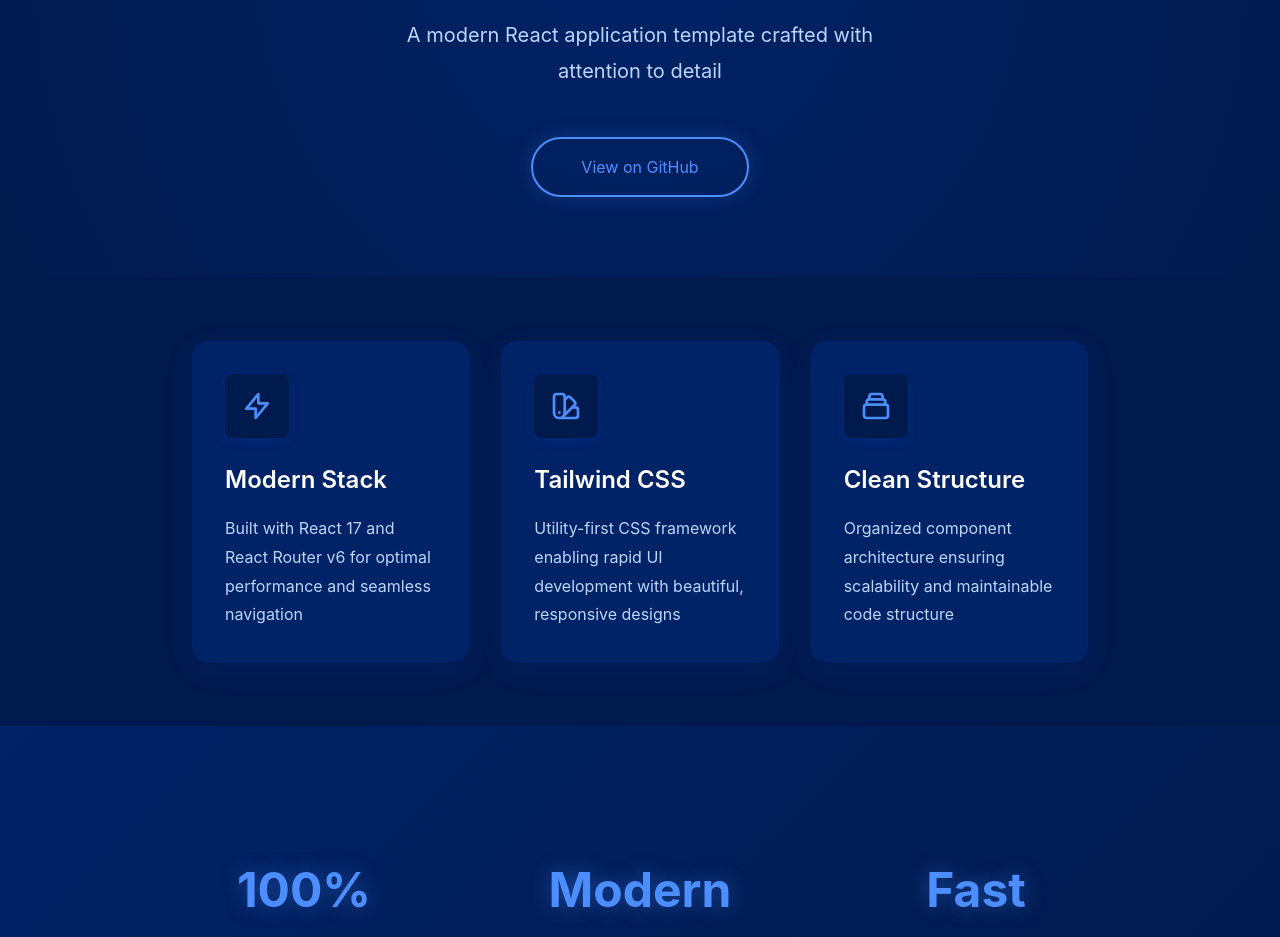
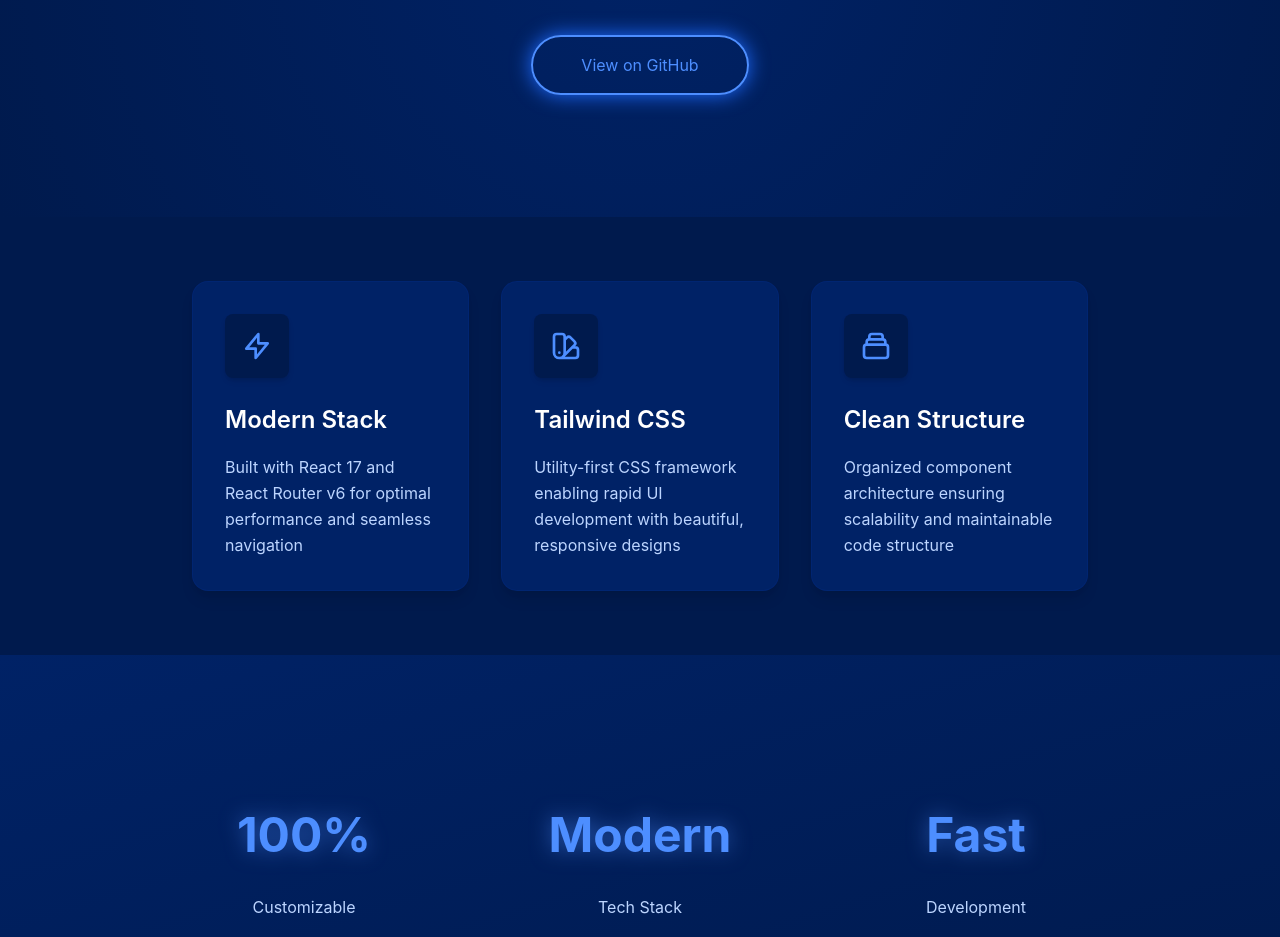
Before and after one commit to robertobendi/RePlate, a React (Create React App) app: page / in a window 1280 px wide. Shown: the part 400-1337 px from the top of the page. Built offline with nearby package versions, Linux system fonts and the light colour scheme.

Commit message:
upgraded config

```diff
--- a/src/components/layout/Footer.js
+++ b/src/components/layout/Footer.js
@@ -1,30 +1,19 @@
 import websiteInfo from './../../utils/websiteInfo';
 
 function Footer() {
-  const { theme, site } = websiteInfo;
+  const { site } = websiteInfo;
+
   return (
-    <footer style={{
-      backgroundColor: theme.colors.surface,
-      borderTop: `1px solid ${theme.colors.border.primary}`,
-      fontFamily: theme.font.primary
-    }}>
+    <footer className="bg-surface border-t border-border-primary font-sans">
       <div className="max-w-5xl mx-auto px-4">
         <div className="py-8 flex flex-col md:flex-row justify-between items-center">
-          <div style={{
-            color: theme.colors.text.secondary,
-            fontSize: theme.font.sizes.sm
-          }}>
+          <div className="text-text-secondary text-sm">
             © {new Date().getFullYear()} {site.author}. All rights reserved.
           </div>
           <div className="mt-4 md:mt-0">
             <a
               href={site.links.github}
-              style={{
-                color: theme.colors.text.accent,
-                fontSize: theme.font.sizes.sm,
-                transition: theme.style.transitions.fast
-              }}
-              className="hover:opacity-75"
+              className="text-text-accent text-sm transition-all duration-fast hover:opacity-75"
               target="_blank"
               rel="noopener noreferrer"
             >
--- a/src/components/layout/Navbar.js
+++ b/src/components/layout/Navbar.js
@@ -5,21 +5,14 @@ import logo from './../../assets/img/logo.png';
 
 function Navbar() {
   const [isOpen, setIsOpen] = useState(false);
- const { theme } = websiteInfo;
 
   return (
-   <nav style={{
-     backgroundColor: theme.colors.background,
-     fontFamily: theme.font.primary,
-     borderBottom: `1px solid ${theme.colors.border.primary}`,
-     transition: theme.style.transitions.default
-   }}>
+    <nav className="bg-background font-sans border-b border-border-primary transition-all duration-DEFAULT">
       <div className="max-w-5xl mx-auto px-4 h-14">
         <div className="flex justify-between items-center h-full">
           <Link
             to="/"
-           className="flex items-center space-x-2 hover:opacity-75"
-           style={{ transition: theme.style.transitions.fast }}
+            className="flex items-center space-x-2 hover:opacity-75 transition-all duration-fast"
           >
             <img src={logo} alt="Logo" className="h-6 w-auto" />
           </Link>
@@ -29,12 +22,7 @@ function Navbar() {
               <Link
                 key={item.path}
                 to={item.path}
-               style={{
-                 color: theme.colors.text.secondary,
-                 fontSize: theme.font.sizes.sm,
-                 transition: theme.style.transitions.fast
-               }}
-               className="hover:opacity-75"
+                className="text-text-secondary text-sm hover:opacity-75 transition-all duration-fast"
               >
                 {item.label}
               </Link>
@@ -43,11 +31,7 @@ function Navbar() {
 
           <button
             onClick={() => setIsOpen(!isOpen)}
-           style={{
-             color: theme.colors.text.secondary,
-             transition: theme.style.transitions.fast
-           }}
-           className="md:hidden hover:opacity-75"
+            className="md:hidden text-text-secondary hover:opacity-75 transition-all duration-fast"
           >
             <span className="sr-only">Menu</span>
             {isOpen ? (
@@ -64,25 +48,14 @@ function Navbar() {
 
         {isOpen && (
           <div
-           className="md:hidden absolute left-0 right-0 p-4"
-           style={{
-             backgroundColor: theme.colors.surface,
-             borderBottom: `1px solid ${theme.colors.border.primary}`,
-             boxShadow: theme.style.shadows.lg,
-             transition: theme.style.transitions.default
-           }}
+            className="md:hidden absolute left-0 right-0 p-4 bg-surface border-b border-border-primary shadow-lg transition-all duration-DEFAULT"
           >
             <div className="flex flex-col space-y-3">
               {websiteInfo.navigation.menu.map((item) => (
                 <Link
                   key={item.path}
                   to={item.path}
-                 style={{
-                   color: theme.colors.text.secondary,
-                   fontSize: theme.font.sizes.sm,
-                   transition: theme.style.transitions.fast
-                 }}
-                 className="hover:opacity-75"
+                  className="text-text-secondary text-sm hover:opacity-75 transition-all duration-fast"
                   onClick={() => setIsOpen(false)}
                 >
                   {item.label}
--- a/src/pages/Home.js
+++ b/src/pages/Home.js
@@ -4,14 +4,14 @@ import logo from './../assets/img/logo.png';
 
 function Home() {
   const [hovered, setHovered] = useState(null);
-  const { theme, site } = websiteInfo;
+  const { site } = websiteInfo;
 
   const features = [
     {
       title: 'Modern Stack',
       description: 'Built with React 17 and React Router v6 for optimal performance and seamless navigation',
       icon: (
-        <svg className="w-8 h-8" style={{ color: theme.colors.text.accent }} fill="none" stroke="currentColor" viewBox="0 0 24 24">
+        <svg className="w-8 h-8 text-text-accent" fill="none" stroke="currentColor" viewBox="0 0 24 24">
           <path strokeLinecap="round" strokeLinejoin="round" strokeWidth="2" d="M13 10V3L4 14h7v7l9-11h-7z" />
         </svg>
       )
@@ -20,7 +20,7 @@ function Home() {
       title: 'Tailwind CSS',
       description: 'Utility-first CSS framework enabling rapid UI development with beautiful, responsive designs',
       icon: (
-        <svg className="w-8 h-8" style={{ color: theme.colors.text.accent }} fill="none" stroke="currentColor" viewBox="0 0 24 24">
+        <svg className="w-8 h-8 text-text-accent" fill="none" stroke="currentColor" viewBox="0 0 24 24">
           <path strokeLinecap="round" strokeLinejoin="round" strokeWidth="2" d="M7 21a4 4 0 01-4-4V5a2 2 0 012-2h4a2 2 0 012 2v12a4 4 0 01-4 4zm0 0h12a2 2 0 002-2v-4a2 2 0 00-2-2h-2.343M11 7.343l1.657-1.657a2 2 0 012.828 0l2.829 2.829a2 2 0 010 2.828l-8.486 8.485M7 17h.01" />
         </svg>
       )
@@ -29,55 +29,30 @@ function Home() {
       title: 'Clean Structure',
       description: 'Organized component architecture ensuring scalability and maintainable code structure',
       icon: (
-        <svg className="w-8 h-8" style={{ color: theme.colors.text.accent }} fill="none" stroke="currentColor" viewBox="0 0 24 24">
+        <svg className="w-8 h-8 text-text-accent" fill="none" stroke="currentColor" viewBox="0 0 24 24">
           <path strokeLinecap="round" strokeLinejoin="round" strokeWidth="2" d="M19 11H5m14 0a2 2 0 012 2v6a2 2 0 01-2 2H5a2 2 0 01-2-2v-6a2 2 0 012-2m14 0V9a2 2 0 00-2-2M5 11V9a2 2 0 012-2m0 0V5a2 2 0 012-2h6a2 2 0 012 2v2M7 7h10" />
         </svg>
       )
     }
   ];
 
+  const glowStyle = {
+    filter: 'drop-shadow(0 0 10px rgba(77, 142, 255, 0.5))',
+    WebkitFilter: 'drop-shadow(0 0 10px rgba(77, 142, 255, 0.5))'
+  };
+
   return (
-    <div className="min-h-screen" style={{
-      backgroundColor: theme.colors.background,
-      fontFamily: theme.font.primary
-    }}>
+    <div className="min-h-screen bg-background font-sans">
       {/* Hero Section */}
-      <div className="min-h-[70vh] flex items-center justify-center py-20 px-4" style={{
-        background: `radial-gradient(circle at 50% 50%, ${theme.colors.surface}, ${theme.colors.background})`,
-        transition: theme.style.transitions.default
-      }}>
+      <div className="min-h-[70vh] flex items-center justify-center py-20 px-4 bg-gradient-radial from-surface to-background transition-all duration-DEFAULT">
         <div className="max-w-5xl mx-auto text-center">
           <img src={logo} alt="Logo" className="h-32 w-auto mx-auto mb-12 animate-pulse" />
-          <h1 className="mb-8" style={{
-            color: theme.colors.text.primary,
-            fontSize: theme.font.sizes['5xl'],
-            fontWeight: 'bold',
-            textShadow: '0 2px 4px rgba(0,0,0,0.3)'
-          }}>
-            {site.name}
-          </h1>
-          <p style={{
-            color: theme.colors.text.secondary,
-            fontSize: theme.font.sizes.xl,
-            maxWidth: '32rem',
-            margin: '0 auto',
-            marginBottom: '3rem',
-            lineHeight: '1.8'
-          }}>
+          <p className="text-text-secondary text-xl max-w-2xl mx-auto mb-12 leading-relaxed">
             {site.description}
           </p>
           <a
             href="https://github.com/robertobendi/RePlate"
-            style={{
-              backgroundColor: 'transparent',
-              color: theme.colors.text.accent,
-              border: `2px solid ${theme.colors.text.accent}`,
-              padding: '1rem 3rem',
-              borderRadius: theme.borderRadius.full,
-              boxShadow: `0 0 20px ${theme.colors.text.accent}33`,
-              transition: theme.style.transitions.default
-            }}
-            className="inline-block transform hover:scale-105 hover:shadow-2xl"
+            className="inline-block px-12 py-4 border-2 border-text-accent text-text-accent rounded-full shadow-accent transition-all duration-DEFAULT transform hover:scale-105 hover:shadow-2xl"
             target="_blank"
             rel="noopener noreferrer"
           >
@@ -92,40 +67,17 @@ function Home() {
           {features.map((feature, index) => (
             <div
               key={index}
-              style={{
-                backgroundColor: theme.colors.surface,
-                borderRadius: theme.borderRadius.lg,
-                padding: '2rem',
-                boxShadow: `0 8px 32px ${theme.colors.primary}15`,
-                transition: theme.style.transitions.default,
-                border: `1px solid ${theme.colors.border.primary}33`
-              }}
-              className="transform hover:-translate-y-2 hover:shadow-2xl"
+              className="bg-surface rounded-lg p-8 shadow-lg transition-all duration-DEFAULT border border-opacity-20 border-border-primary transform hover:-translate-y-2 hover:shadow-2xl"
               onMouseEnter={() => setHovered(index)}
               onMouseLeave={() => setHovered(null)}
             >
-              <div style={{
-                backgroundColor: theme.colors.background,
-                padding: '1rem',
-                borderRadius: theme.borderRadius.default,
-                width: 'fit-content',
-                marginBottom: '1.5rem',
-                boxShadow: `0 4px 12px ${theme.colors.primary}20`
-              }}>
+              <div className="bg-background p-4 rounded mb-6 w-fit shadow-md">
                 {feature.icon}
               </div>
-              <h3 style={{
-                color: theme.colors.text.primary,
-                fontSize: theme.font.sizes['2xl'],
-                fontWeight: '600',
-                marginBottom: '1rem'
-              }}>
+              <h3 className="text-text-primary text-2xl font-semibold mb-4">
                 {feature.title}
               </h3>
-              <p style={{
-                color: theme.colors.text.secondary,
-                lineHeight: '1.8'
-              }}>
+              <p className="text-text-secondary leading-relaxed">
                 {feature.description}
               </p>
             </div>
@@ -134,43 +86,22 @@ function Home() {
       </div>
 
       {/* Stats Section */}
-      <div style={{
-        backgroundColor: theme.colors.surface,
-        padding: '6rem 0',
-        background: `linear-gradient(135deg, ${theme.colors.surface}, ${theme.colors.background})`
-      }}>
+      <div className="bg-gradient-to-br from-surface to-background py-24">
         <div className="max-w-5xl mx-auto p-4 md:p-8">
           <div className="grid md:grid-cols-3 gap-12 text-center">
-            <div>
-              <div style={{
-                color: theme.colors.text.accent,
-                fontSize: theme.font.sizes['5xl'],
-                fontWeight: 'bold',
-                marginBottom: '0.5rem',
-                textShadow: `0 0 20px ${theme.colors.text.accent}66`
-              }}>100%</div>
-              <div style={{ color: theme.colors.text.secondary }}>Customizable</div>
-            </div>
-            <div>
-              <div style={{
-                color: theme.colors.text.accent,
-                fontSize: theme.font.sizes['5xl'],
-                fontWeight: 'bold',
-                marginBottom: '0.5rem',
-                textShadow: `0 0 20px ${theme.colors.text.accent}66`
-              }}>Modern</div>
-              <div style={{ color: theme.colors.text.secondary }}>Tech Stack</div>
-            </div>
-            <div>
-              <div style={{
-                color: theme.colors.text.accent,
-                fontSize: theme.font.sizes['5xl'],
-                fontWeight: 'bold',
-                marginBottom: '0.5rem',
-                textShadow: `0 0 20px ${theme.colors.text.accent}66`
-              }}>Fast</div>
-              <div style={{ color: theme.colors.text.secondary }}>Development</div>
-            </div>
+            {['100%', 'Modern', 'Fast'].map((stat) => (
+              <div key={stat} className="relative">
+                <div
+                  className="text-text-accent text-5xl font-bold mb-2 rounded-lg py-4"
+                  style={glowStyle}
+                >
+                  {stat}
+                </div>
+                <div className="text-text-secondary">
+                  {stat === '100%' ? 'Customizable' : stat === 'Modern' ? 'Tech Stack' : 'Development'}
+                </div>
+              </div>
+            ))}
           </div>
         </div>
       </div>
--- a/src/pages/Page1.js
+++ b/src/pages/Page1.js
@@ -1,8 +1,6 @@
 import websiteInfo from '../utils/websiteInfo';
 
 function Page1() {
-  const { theme } = websiteInfo;
-
   const importFixerCode = `const fixer = new SmartImportFixer('./src');
 
 // Maps file locations
@@ -20,28 +18,24 @@ fixImports(filePath) {
 }`;
 
   return (
-    <div className="min-h-screen" style={{ backgroundColor: theme.colors.background }}>
+    <div className="min-h-screen bg-background">
       <div className="max-w-5xl mx-auto p-4 md:p-8 lg:p-12">
-        <h1 className="text-3xl font-semibold mb-8" style={{ color: theme.colors.text.primary }}>
+        <h1 className="text-3xl font-semibold mb-8 text-text-primary">
           Project Tools
         </h1>
 
         {/* Import Fixer Section */}
-        <div className="mb-12 p-8" style={{
-          backgroundColor: theme.colors.surface,
-          borderRadius: theme.borderRadius.lg,
-          boxShadow: theme.style.shadows.lg
-        }}>
-          <h2 className="text-2xl font-medium mb-6" style={{ color: theme.colors.text.primary }}>
+        <div className="mb-12 p-8 bg-surface rounded-lg shadow-lg">
+          <h2 className="text-2xl font-medium mb-6 text-text-primary">
             Import Fixer Tool
           </h2>
 
           <div className="grid md:grid-cols-2 gap-8 mb-8">
             <div>
-              <h3 className="text-xl mb-4" style={{ color: theme.colors.text.accent }}>
+              <h3 className="text-xl mb-4 text-text-accent">
                 What it does
               </h3>
-              <ul className="space-y-2" style={{ color: theme.colors.text.secondary }}>
+              <ul className="space-y-2 text-text-secondary">
                 <li>• Automatically fixes import paths</li>
                 <li>• Handles JavaScript and asset files</li>
                 <li>• Updates relative paths based on file location</li>
@@ -50,13 +44,13 @@ fixImports(filePath) {
             </div>
 
             <div>
-              <h3 className="text-xl mb-4" style={{ color: theme.colors.text.accent }}>
+              <h3 className="text-xl mb-4 text-text-accent">
                 How to use
               </h3>
-              <div style={{ color: theme.colors.text.secondary }}>
+              <div className="text-text-secondary">
                 <p className="mb-4">1. Place in <code>scripts/fix-imports.js</code></p>
                 <p>2. Run:</p>
-                <pre className="p-3 mt-2 rounded" style={{ backgroundColor: theme.colors.background }}>
+                <pre className="p-3 mt-2 rounded bg-background">
                   node scripts/fix-imports.js
                 </pre>
               </div>
@@ -64,14 +58,10 @@ fixImports(filePath) {
           </div>
 
           <div>
-            <h3 className="text-xl mb-4" style={{ color: theme.colors.text.accent }}>
+            <h3 className="text-xl mb-4 text-text-accent">
               Code Overview
             </h3>
-            <pre className="p-4 rounded-lg overflow-x-auto" style={{
-              backgroundColor: theme.colors.background,
-              color: theme.colors.text.primary,
-              fontSize: theme.font.sizes.sm
-            }}>
+            <pre className="p-4 rounded-lg overflow-x-auto bg-background text-text-primary text-sm">
               <code>{importFixerCode}</code>
             </pre>
           </div>
@@ -79,27 +69,21 @@ fixImports(filePath) {
 
         {/* Theme Tutorial Section */}
         <div className="grid gap-8 md:grid-cols-2">
-          <div className="shadow-lg p-6" style={{
-            backgroundColor: theme.colors.surface,
-            borderRadius: theme.borderRadius.default
-          }}>
-            <h2 className="text-xl font-medium mb-4" style={{ color: theme.colors.text.primary }}>
+          <div className="shadow-lg p-6 bg-surface rounded">
+            <h2 className="text-xl font-medium mb-4 text-text-primary">
               Theme System
             </h2>
-            <p className="leading-relaxed" style={{ color: theme.colors.text.secondary }}>
+            <p className="leading-relaxed text-text-secondary">
               RePlate uses a central theme configuration in websiteInfo.js. Import and destructure
               the theme object to access colors, typography, spacing, and other design tokens.
             </p>
           </div>
 
-          <div className="shadow-lg p-6" style={{
-            backgroundColor: theme.colors.surface,
-            borderRadius: theme.borderRadius.default
-          }}>
-            <h2 className="text-xl font-medium mb-4" style={{ color: theme.colors.text.primary }}>
+          <div className="shadow-lg p-6 bg-surface rounded">
+            <h2 className="text-xl font-medium mb-4 text-text-primary">
               Project Structure
             </h2>
-            <p className="leading-relaxed" style={{ color: theme.colors.text.secondary }}>
+            <p className="leading-relaxed text-text-secondary">
               Components are organized by feature and layout. Assets and styles have dedicated
               directories. Utils contain shared code and configurations.
             </p>
--- a/src/utils/websiteInfo.js
+++ b/src/utils/websiteInfo.js
@@ -1,95 +1,23 @@
+// websiteInfo.js
 export default {
-  "theme": {
-    "_colorsDocs": "Core color palette for consistent styling",
-    "colors": {
-      "primary": "#0052ff",
-      "secondary": "#003399",
-      "accent": "#1e6bff",
-      "background": "#001a4d",
-      "surface": "#002266",
-      "text": {
-        "primary": "#ffffff",
-        "secondary": "#bcd5ff",
-        "accent": "#4d8eff"
-      },
-      "border": {
-        "primary": "#003399",
-        "secondary": "#001a4d"
-      }
-    },
-
-    "_fontDocs": "Typography settings including font families and size scale",
-    "font": {
-      "primary": "-apple-system, BlinkMacSystemFont, 'Segoe UI', 'Roboto', 'Oxygen', 'Ubuntu', 'Cantarell', 'Fira Sans', 'Droid Sans', 'Helvetica Neue', sans-serif",
-      "code": "source-code-pro, Menlo, Monaco, Consolas, 'Courier New', monospace",
-      "sizes": {
-        "xs": "0.75rem",
-        "sm": "0.875rem",
-        "base": "1rem",
-        "lg": "1.125rem",
-        "xl": "1.25rem",
-        "2xl": "1.5rem",
-        "3xl": "1.875rem",
-        "4xl": "2.25rem",
-        "5xl": "3rem"
-      }
-    },
-
-    "_spacingDocs": "Layout spacing configurations",
-    "spacing": {
-      "container": {
-        "max": "5xl",
-        "padding": {
-          "default": "1rem",
-          "sm": "1.5rem"
-        }
-      }
-    },
-
-    "_borderRadiusDocs": "Border radius presets for consistent component shapes",
-    "borderRadius": {
-      "sm": "0.25rem",
-      "default": "0.5rem",
-      "lg": "1rem",
-      "full": "9999px"
-    },
-
-    "_styleDocs": "Additional styling utilities including shadows and transitions",
-    "style": {
-      "shadows": {
-        "sm": "0 1px 2px 0 rgba(0, 0, 0, 0.05)",
-        "default": "0 1px 3px 0 rgba(0, 0, 0, 0.1), 0 1px 2px 0 rgba(0, 0, 0, 0.06)",
-        "lg": "0 10px 15px -3px rgba(0, 0, 0, 0.1), 0 4px 6px -2px rgba(0, 0, 0, 0.05)"
-      },
-      "transitions": {
-        "default": "all 0.3s ease",
-        "fast": "all 0.15s ease",
-        "slow": "all 0.45s ease"
-      }
+  site: {
+    name: "RePlate",
+    description: "A modern React application template crafted with attention to detail",
+    author: "Roberto Bendinelli",
+    links: {
+      github: "https://github.com/robertobendi",
+      documentation: "/docs"
     }
   },
-
-  "_siteDocs": "Site metadata and configuration",
-  "site": {
-    "name": "RePlate",
-    "description": "A modern React application template crafted with attention to detail",
-    "author": "Roberto Bendinelli",
-    "links": {
-      "github": "https://github.com/robertobendi",
-      "documentation": "/docs"
-    }
-  },
-
-  "_navigationDocs": "Site navigation structure",
-  "navigation": {
-    "menu": [
+  navigation: {
+    menu: [
       {
-        "label": "Home",
-        "path": "/"
+        label: "Home",
+        path: "/"
       },
       {
-        "label": "Page 1",
-        "path": "/page1"
+        label: "Page 1",
+        path: "/page1"
       }
     ]
   }
--- a/tailwind.config.js
+++ b/tailwind.config.js
@@ -4,7 +4,87 @@ module.exports = {
     "./src/**/*.{js,jsx,ts,tsx}",
   ],
   theme: {
-    extend: {},
+    extend: {
+      colors: {
+        primary: "#0052ff",
+        secondary: "#003399",
+        accent: "#1e6bff",
+        background: "#001a4d",
+        surface: "#002266",
+        text: {
+          primary: "#ffffff",
+          secondary: "#bcd5ff",
+          accent: "#4d8eff"
+        },
+        border: {
+          primary: "#003399",
+          secondary: "#001a4d"
+        }
+      },
+      fontFamily: {
+        sans: [
+          '-apple-system',
+          'BlinkMacSystemFont',
+          '"Segoe UI"',
+          'Roboto',
+          'Oxygen',
+          'Ubuntu',
+          'Cantarell',
+          '"Fira Sans"',
+          '"Droid Sans"',
+          '"Helvetica Neue"',
+          'sans-serif'
+        ],
+        mono: [
+          'source-code-pro',
+          'Menlo',
+          'Monaco',
+          'Consolas',
+          '"Courier New"',
+          'monospace'
+        ]
+      },
+      fontSize: {
+        'xs': '0.75rem',
+        'sm': '0.875rem',
+        'base': '1rem',
+        'lg': '1.125rem',
+        'xl': '1.25rem',
+        '2xl': '1.5rem',
+        '3xl': '1.875rem',
+        '4xl': '2.25rem',
+        '5xl': '3rem'
+      },
+      borderRadius: {
+        'sm': '0.25rem',
+        'DEFAULT': '0.5rem',
+        'lg': '1rem',
+        'full': '9999px'
+      },
+      boxShadow: {
+        'sm': '0 1px 2px 0 rgba(0, 0, 0, 0.05)',
+        'DEFAULT': '0 1px 3px 0 rgba(0, 0, 0, 0.1), 0 1px 2px 0 rgba(0, 0, 0, 0.06)',
+        'lg': '0 10px 15px -3px rgba(0, 0, 0, 0.1), 0 4px 6px -2px rgba(0, 0, 0, 0.05)',
+        'accent': '0 0 20px rgba(77, 142, 255, 0.4)'
+      },
+      transitionProperty: {
+        'DEFAULT': 'all',
+      },
+      transitionDuration: {
+        'DEFAULT': '300ms',
+        'fast': '150ms',
+        'slow': '450ms'
+      },
+      transitionTimingFunction: {
+        'DEFAULT': 'cubic-bezier(0.4, 0, 0.2, 1)',
+      },
+      maxWidth: {
+        '5xl': '64rem',
+      },
+      backgroundImage: {
+        'gradient-radial': 'radial-gradient(circle at 50% 50%, var(--tw-gradient-stops))',
+      }
+    }
   },
   plugins: [],
 }
```
Lines whose indentation alone changed are shown as unchanged.
